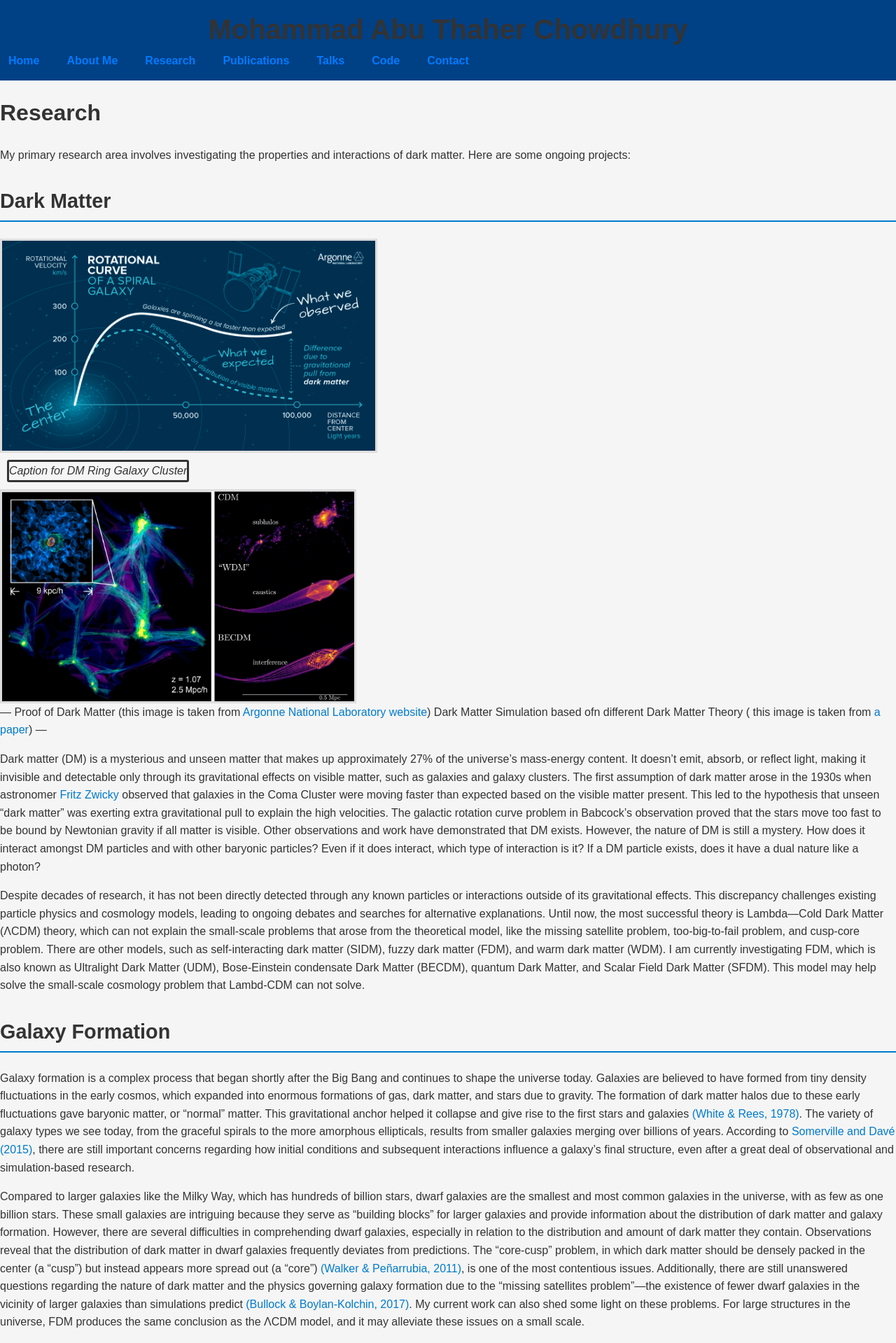
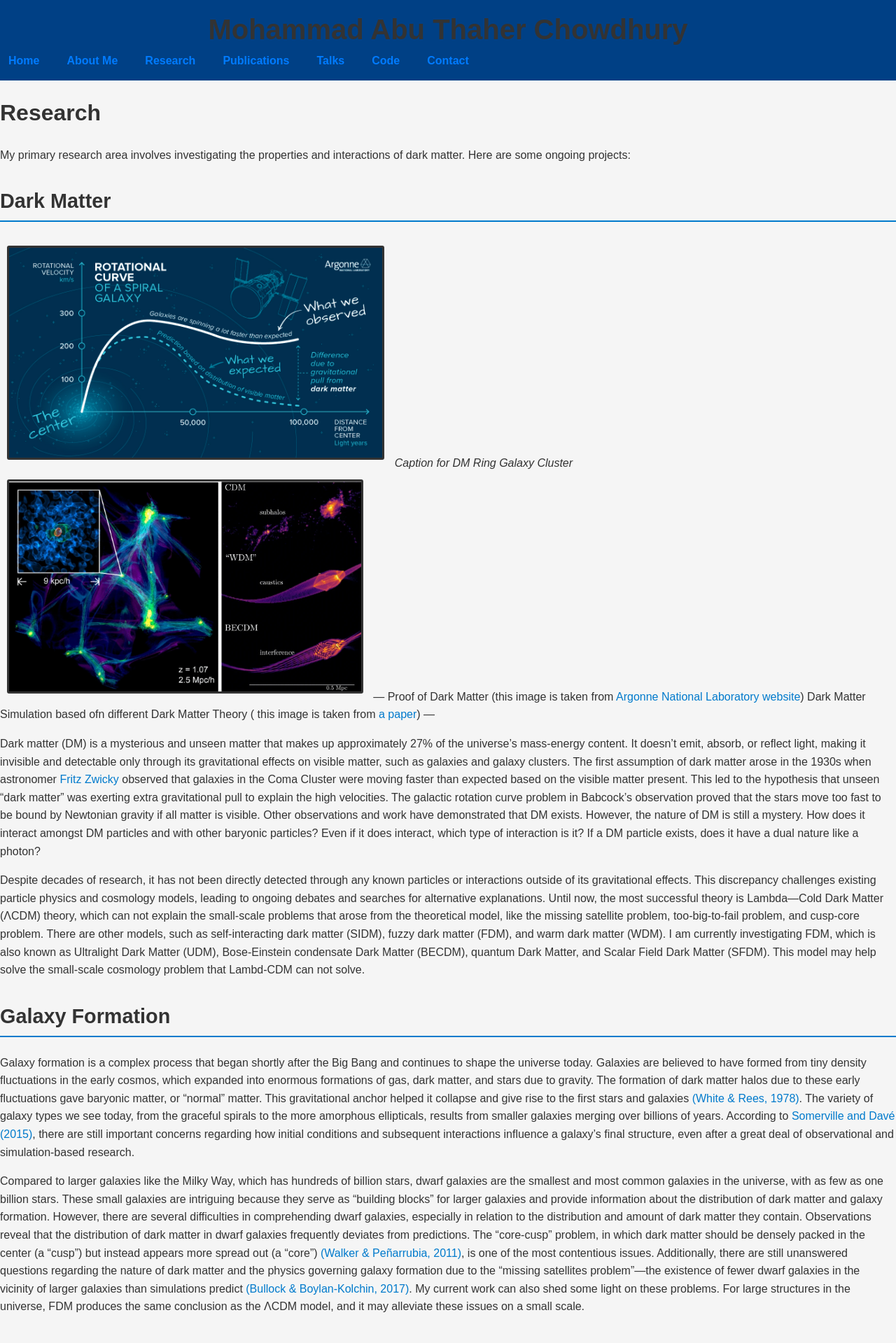
Before and after one commit to matc-thaher/website, a Jekyll site: the page built from research.md, in a window 1280 px wide. Shown: the top 1919 px of the page at 70% size. Built offline with Jekyll 4.4.1, drawn with Linux system fonts in a browser that asks for light colours.

Commit message:
Update style.css

```diff
--- a/assets/css/style.css
+++ b/assets/css/style.css
@@ -122,7 +122,7 @@
     margin-bottom; 20px;
 }
 
-.custom-image3 + em:last-of-type{
+.custom-image3{
     max-width: 50%;          /* Restricts the image to half the container width */
     height: auto;
     border-radius: 3px;
@@ -130,15 +130,6 @@
     display: inline-block;    /* Allows images to align side-by-side */
     margin: 10px;             /* Adds space between images */
     margin-bottom; 20px;
-}
-
-/* Optional: Style for captions */
-.custom-caption {
-    text-align: center;
-    font-style: italic;
-    font-size: 0.9em;
-    color: #555;
-    margin-top: 5px;
 }
 
 .image-gallery {
```
